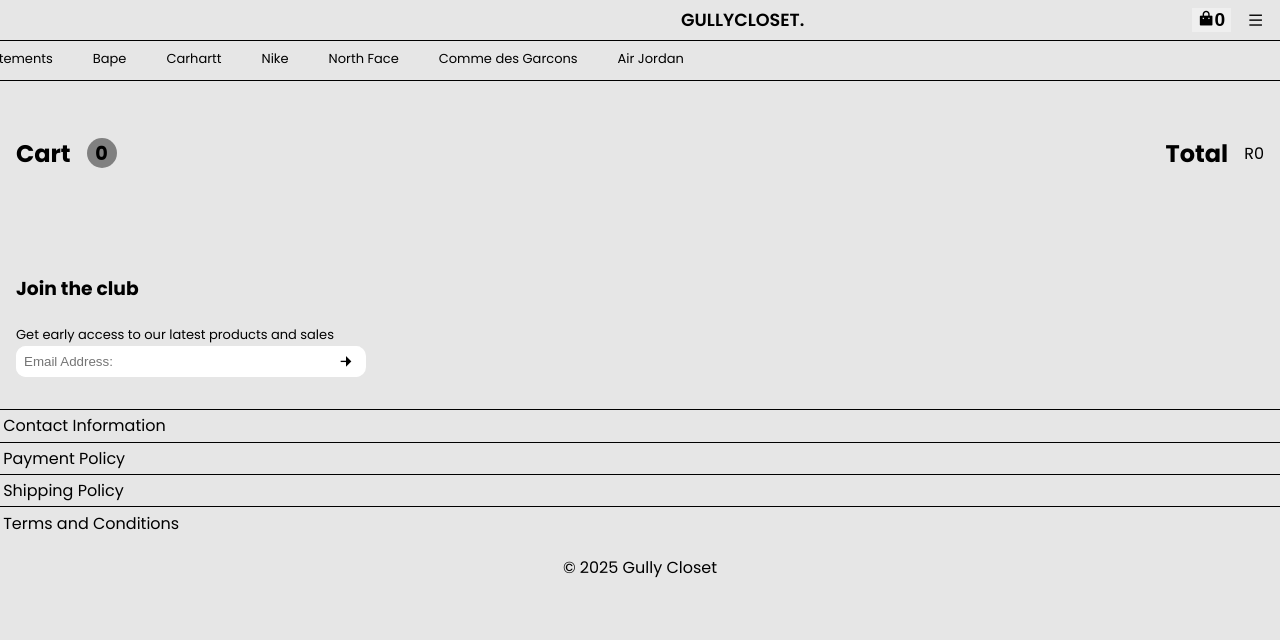
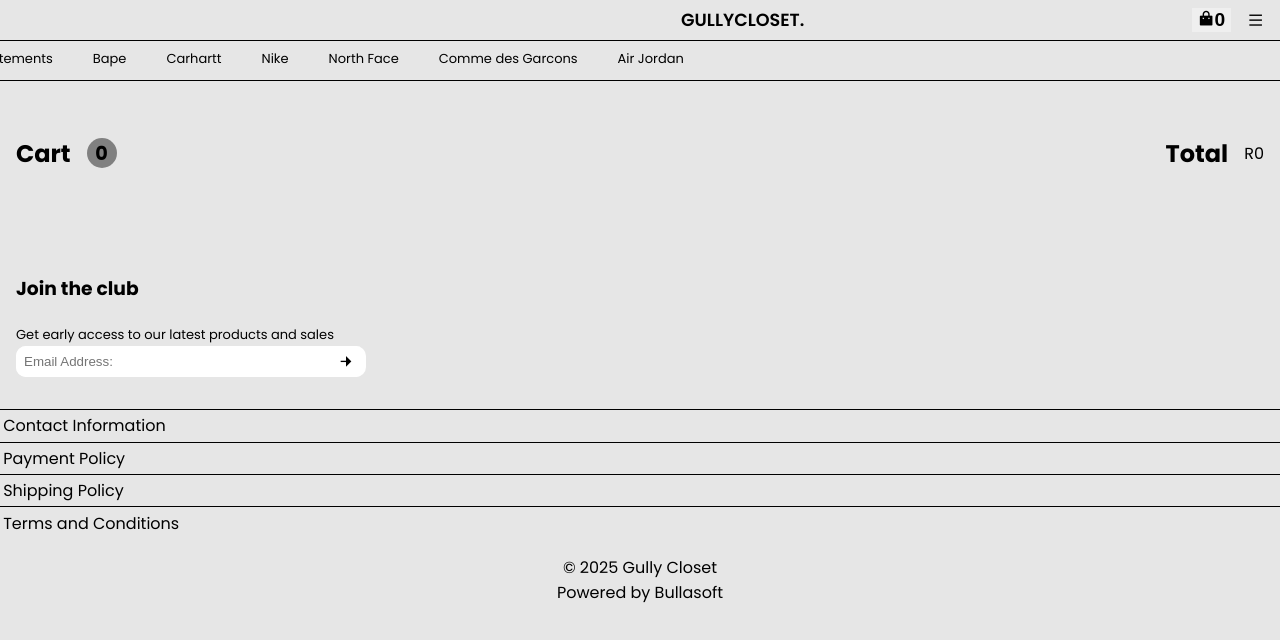
Before and after one commit to thabangkgatlhanye7117/gully-closet, a React (Vite) app: page /cart in a window 1280 px wide. Shown: the top 640 px of the page. Built offline with nearby package versions, Linux system fonts and the light colour scheme; a web font is replaced by a local one.

Commit message:
cartpage

```diff
--- a/src/components/Footer.jsx
+++ b/src/components/Footer.jsx
@@ -27,6 +27,7 @@ const Footer = ()=>{
           </ul>
           <div className="copy-rights">
               <span>&copy; 2025 Gully Closet</span>
+              <a href="https://bullasoft.vercel.app"><span>Powered by Bullasoft</span></a>
           </div>
 
       </footer>
--- a/src/components/ProductDisplay.jsx
+++ b/src/components/ProductDisplay.jsx
@@ -11,7 +11,7 @@ const ProductDisplay = ({product, i})=> {
                    key={i}
                   >
                     <div className="img-container">
-                        <img className="product-img" src={product.image} alt="product image"/>
+                        <img className="product-img" src={product.image} alt="product image" loading="lazy"/>
                     </div>
                     <div className="card-info">
                         <span>{product.name}</span>
--- a/src/pages/CartPage.jsx
+++ b/src/pages/CartPage.jsx
@@ -25,7 +25,7 @@ import { totalPrice } from '../Features/CartReducer'
           {cart.map((product, i)=>(
                 <div className="cart-card" key={i} >
                   <div className="selected-product-img-container">
-                    <img src={product.image} className='selected-product-img' alt='selected product'/>
+                    <img loading='lazy' src={product.image} className='selected-product-img' alt='selected product'/>
                   </div>
                   <div className="selected-product-info">
                       <div className="selected-product-heading">
--- a/src/styles/layout.css
+++ b/src/styles/layout.css
@@ -162,7 +162,7 @@ footer {
   padding: 0.2rem;
 }
 .copy-rights{
-
+  display: grid;
   width: 100%;
   text-align: center;
 }
```
